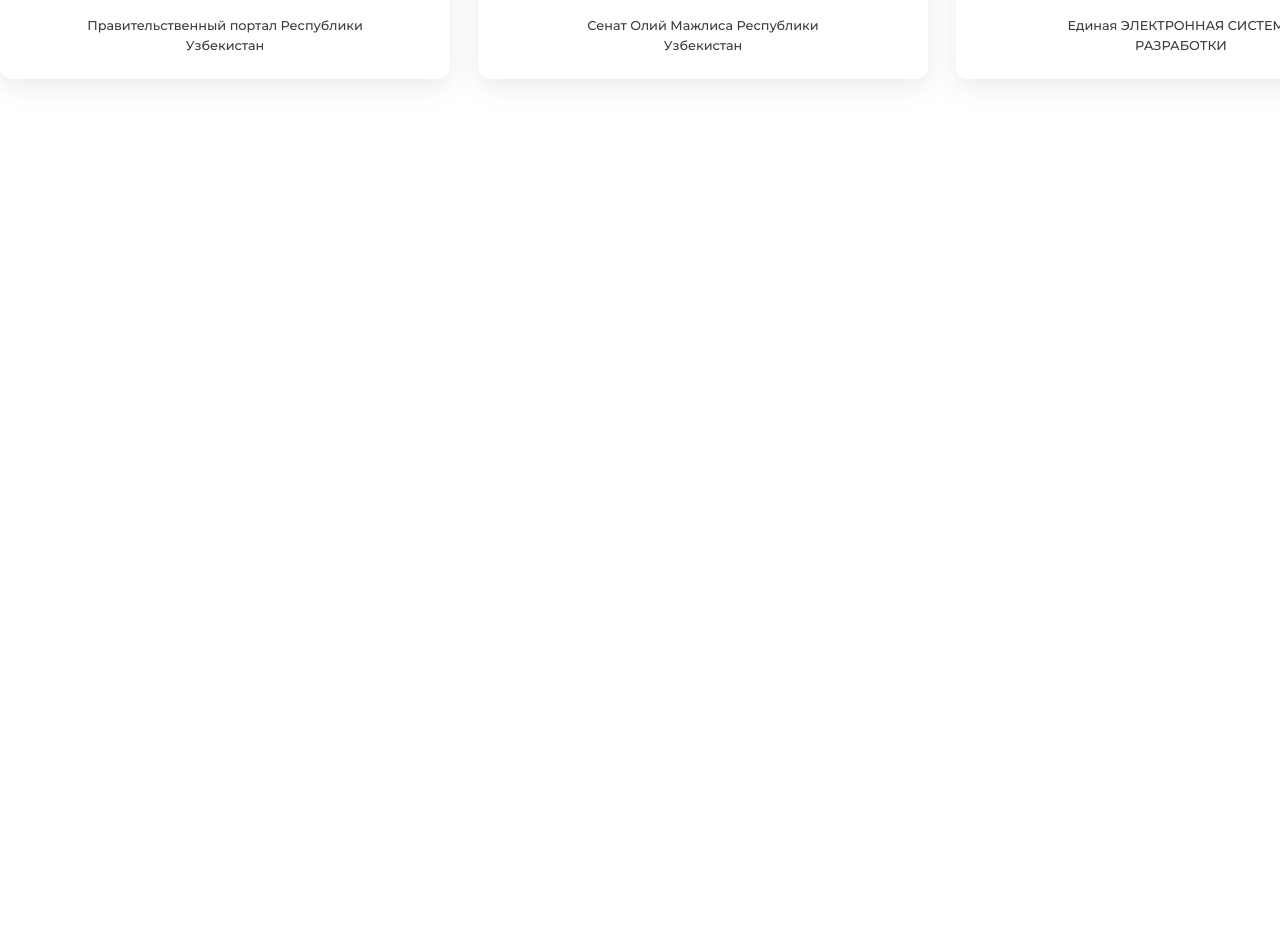
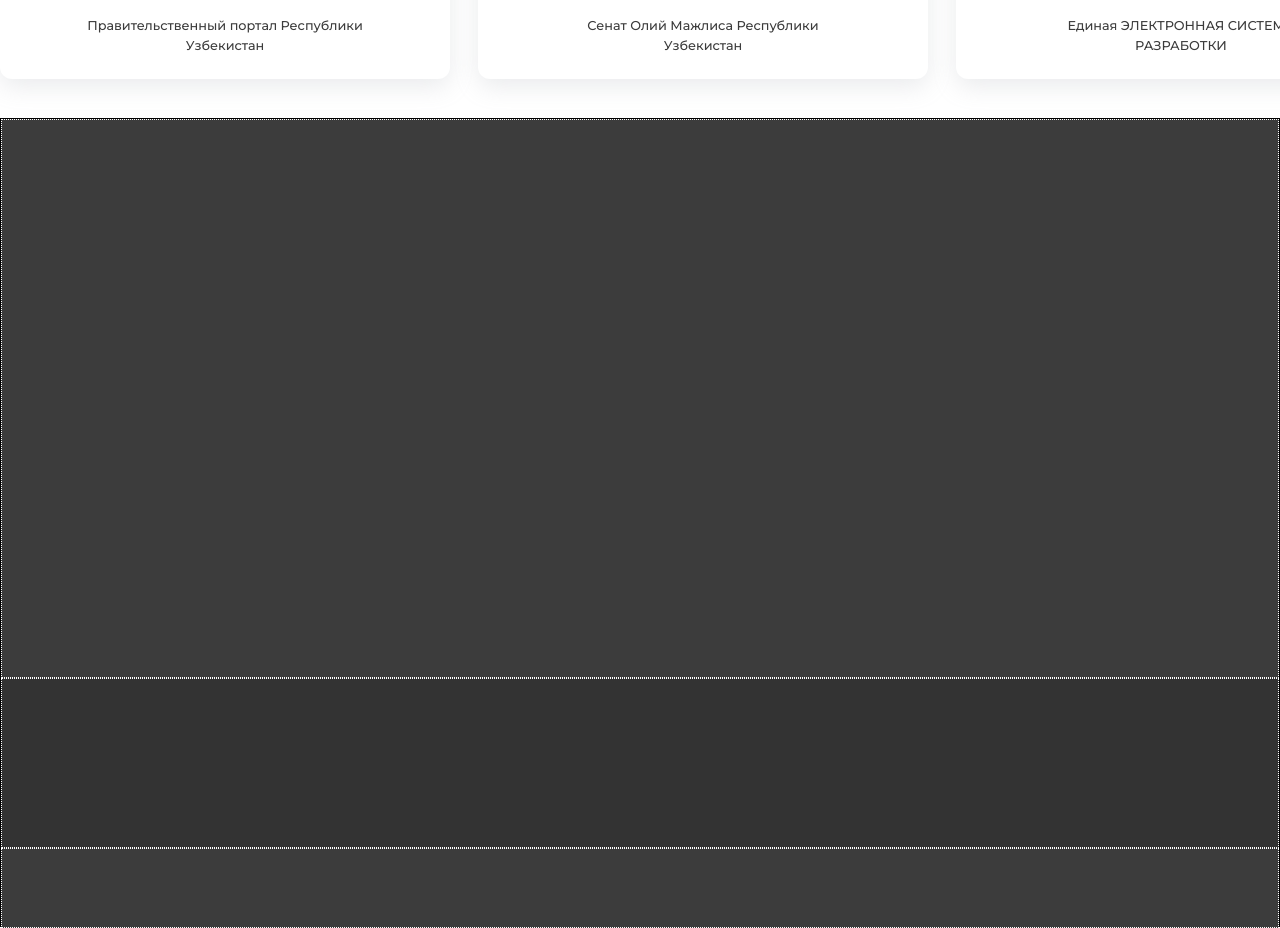
Before and after one commit to okhmadjonov/mirobodhokimyat, a React (Create React App) app: page /about in a window 1280 px wide. Shown: the part 2543-3471 px from the top of the page. Before the commit the page ends 2661 px from the top, so only its background shows below. Built offline with nearby package versions, Linux system fonts and the light colour scheme.

Commit message:
Footer started and almost done

```diff
--- /dev/null
+++ b/src/components/Footer/Footer.jsx
@@ -0,0 +1,20 @@
+import React from "react";
+import "./Footer.scss";
+
+const Footer = () => {
+  return (
+    <div className="footer">
+      <div className="footer__top">
+        <div className="footer__container"></div>
+      </div>
+      <div className="footer__middle">
+        <div className="footer__container"></div>
+      </div>
+      <div className="footer__bottom">
+        <div className="footer__container"></div>
+      </div>
+    </div>
+  );
+};
+
+export default Footer;
--- /dev/null
+++ b/src/components/Footer/Footer.scss
@@ -0,0 +1,28 @@
+.footer {
+  width: 100%;
+  height: 809px;
+  border: 1px solid black;
+
+  .footer__top {
+    width: 100%;
+    height: 559px;
+    background-color: #3c3c3c;
+  }
+  .footer__middle {
+    width: 100%;
+    height: 170px;
+    background-color: #333;
+  }
+  .footer__bottom {
+    width: 100%;
+    height: 80px;
+    background-color: #3c3c3c;
+  }
+  .footer__container {
+    width: 100%;
+    height: 100%;
+    max-width: 1410px;
+    margin: 0 auto;
+    border: 1px dotted white;
+  }
+}
--- a/src/pages/About/About.jsx
+++ b/src/pages/About/About.jsx
@@ -3,6 +3,7 @@ import "./About.scss";
 import usefullLinks from "./usefullLinks";
 import banner__content_emblem from "../../assets/img/about_emb.png";
 import { BsChevronRight } from "react-icons/bs";
+import Footer from "../../components/Footer/Footer";
 const About = () => {
   return (
     <div className="about">
@@ -106,6 +107,7 @@ const About = () => {
           </div>
         </div>
       </div>
+      <Footer />
     </div>
   );
 };
```
